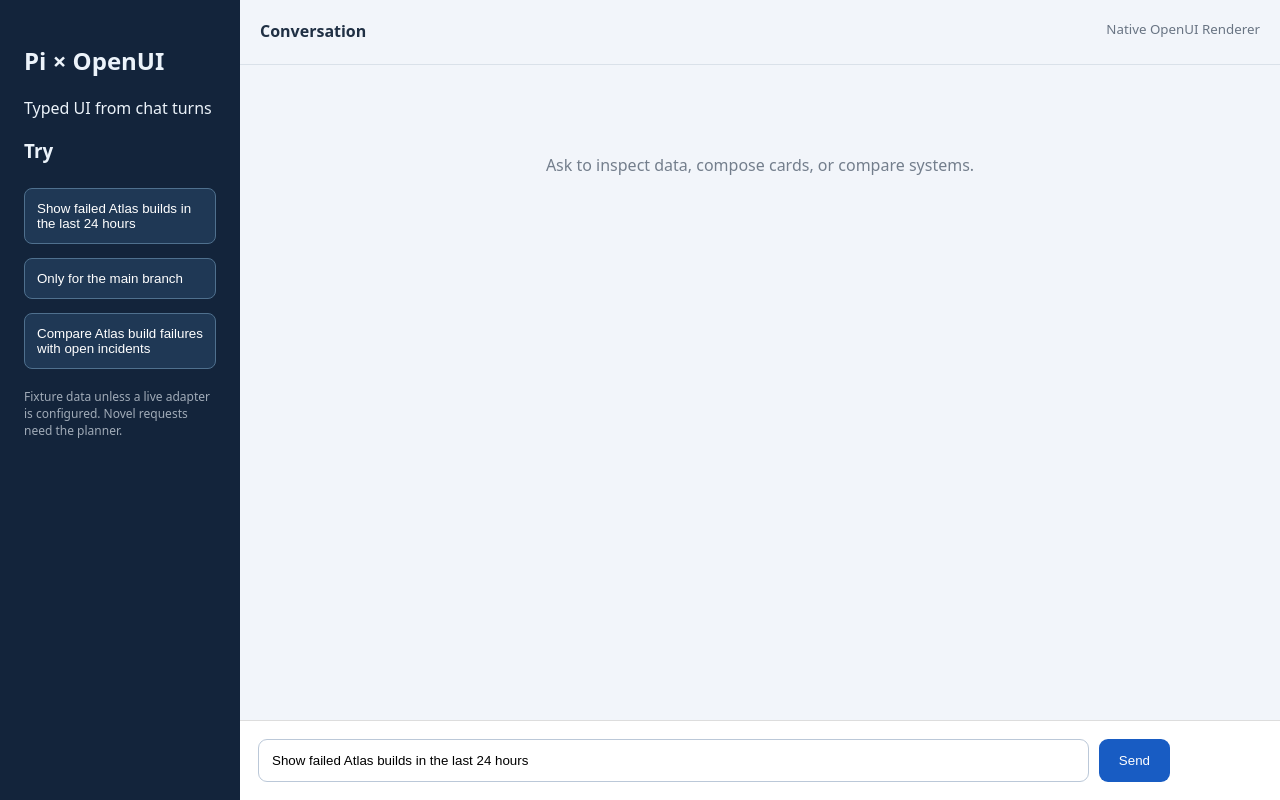
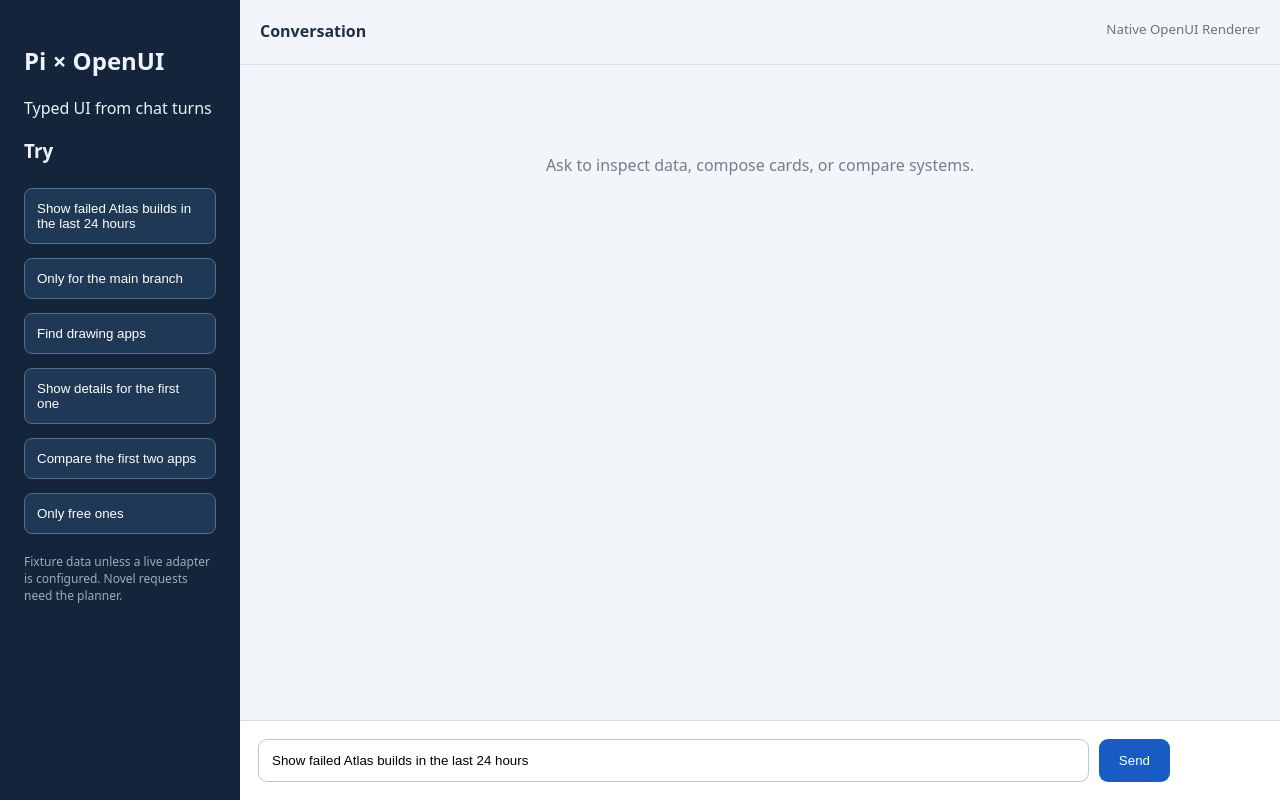
Before and after one commit to kverma/codex-playground, a React (Vite) app in the folder pi-openui-turn-runtime/web/: page / in a window 1280 px wide. Built offline with nearby package versions, Linux system fonts and the light colour scheme; what @openuidev/react-lang, @openuidev/react-ui would draw is missing.

Commit message:
feat(appstore): chat suggestions and detail action bridge from OpenUI app cards

```diff
--- a/pi-openui-turn-runtime/web/src/main.tsx
+++ b/pi-openui-turn-runtime/web/src/main.tsx
@@ -1,4 +1,4 @@
-import React,{useState} from 'react';
+import React,{useState,useEffect} from 'react';
 import{createRoot}from'react-dom/client';
 import{Renderer}from'@openuidev/react-lang';
 import '@openuidev/react-ui/styles/index.css';
@@ -10,6 +10,7 @@ function App(){
  const[draft,setDraft]=useState('Show failed Atlas builds in the last 24 hours');
  const[busy,setBusy]=useState(false);
  const[threadId]=useState(()=>crypto.randomUUID());
+ useEffect(()=>{const setFromCard=(event:Event)=>{const text=(event as CustomEvent<string>).detail;if(typeof text==='string')setDraft(text);};window.addEventListener('appstore:chat',setFromCard);return()=>window.removeEventListener('appstore:chat',setFromCard);},[]);
  async function send(text:string){
   if(busy||!text.trim())return;
   setMessages(s=>[...s,{role:'user',text}]);setDraft('');setBusy(true);
@@ -20,6 +21,6 @@ function App(){
    setMessages(s=>[...s,{role:'assistant',text:obj.openui}]);
   }catch(e){setMessages(s=>[...s,{role:'error',text:String(e)}]);}finally{setBusy(false);}
  }
- return <div className="layout"><aside><h2>Pi × OpenUI</h2><p>Typed UI from chat turns</p><h3>Try</h3>{['Show failed Atlas builds in the last 24 hours','Only for the main branch','Compare Atlas build failures with open incidents'].map(x=><button onClick={()=>setDraft(x)} key={x}>{x}</button>)}<p className="muted">Fixture data unless a live adapter is configured. Novel requests need the planner.</p></aside><main><header><strong>Conversation</strong><small>Native OpenUI Renderer</small></header><section className="messages">{messages.length===0&&<div className="welcome">Ask to inspect data, compose cards, or compare systems.</div>}{messages.map((m,i)=><div className={'message '+m.role} key={i}>{m.role==='assistant'?<Renderer library={library} response={m.text} isStreaming={false} onAction={event=>{if(event.type==='continue_conversation')void send(event.humanFriendlyMessage);else if(event.type==='open_url'){const url=String(event.params?.url??'');if(url.startsWith('https://'))window.open(url,'_blank','noopener,noreferrer');}}}/>:m.text}</div>)}{busy&&<p>Executing approved capabilities…</p>}</section><form onSubmit={e=>{e.preventDefault();void send(draft);}}><input aria-label="Chat" value={draft} onChange={e=>setDraft(e.target.value)} placeholder="Ask a question…"/><button disabled={busy||!draft.trim()}>Send</button></form></main></div>;
+ return <div className="layout"><aside><h2>Pi × OpenUI</h2><p>Typed UI from chat turns</p><h3>Try</h3>{['Show failed Atlas builds in the last 24 hours','Only for the main branch','Find drawing apps','Show details for the first one','Compare the first two apps','Only free ones'].map(x=><button onClick={()=>setDraft(x)} key={x}>{x}</button>)}<p className="muted">Fixture data unless a live adapter is configured. Novel requests need the planner.</p></aside><main><header><strong>Conversation</strong><small>Native OpenUI Renderer</small></header><section className="messages">{messages.length===0&&<div className="welcome">Ask to inspect data, compose cards, or compare systems.</div>}{messages.map((m,i)=><div className={'message '+m.role} key={i}>{m.role==='assistant'?<Renderer library={library} response={m.text} isStreaming={false} onAction={event=>{if(event.type==='continue_conversation')void send(event.humanFriendlyMessage);else if(event.type==='open_url'){const url=String(event.params?.url??'');if(url.startsWith('https://'))window.open(url,'_blank','noopener,noreferrer');}}}/>:m.text}</div>)}{busy&&<p>Executing approved capabilities…</p>}</section><form onSubmit={e=>{e.preventDefault();void send(draft);}}><input aria-label="Chat" value={draft} onChange={e=>setDraft(e.target.value)} placeholder="Ask a question…"/><button disabled={busy||!draft.trim()}>Send</button></form></main></div>;
 }
 createRoot(document.getElementById('root')!).render(<App/>);
```
